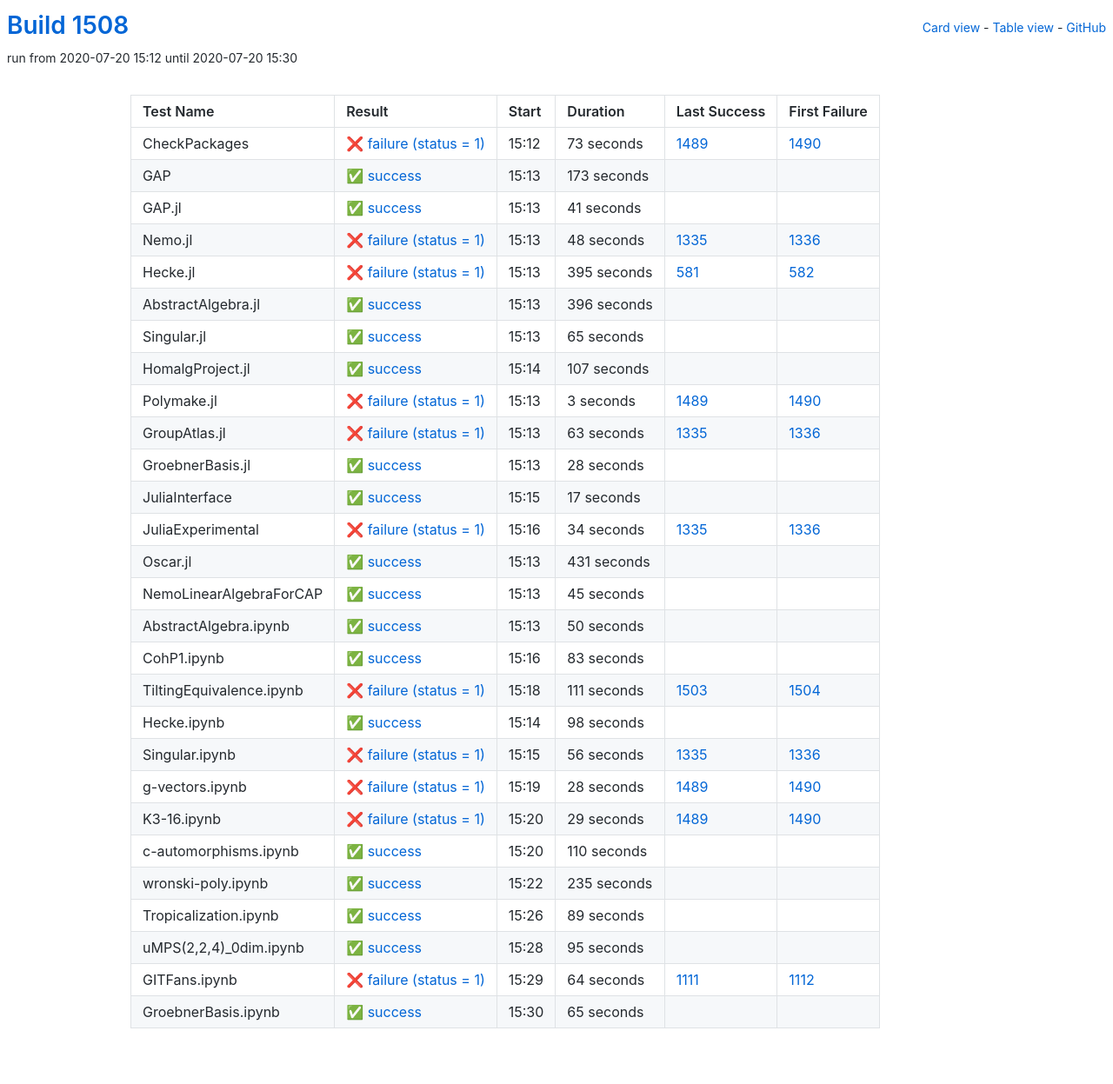
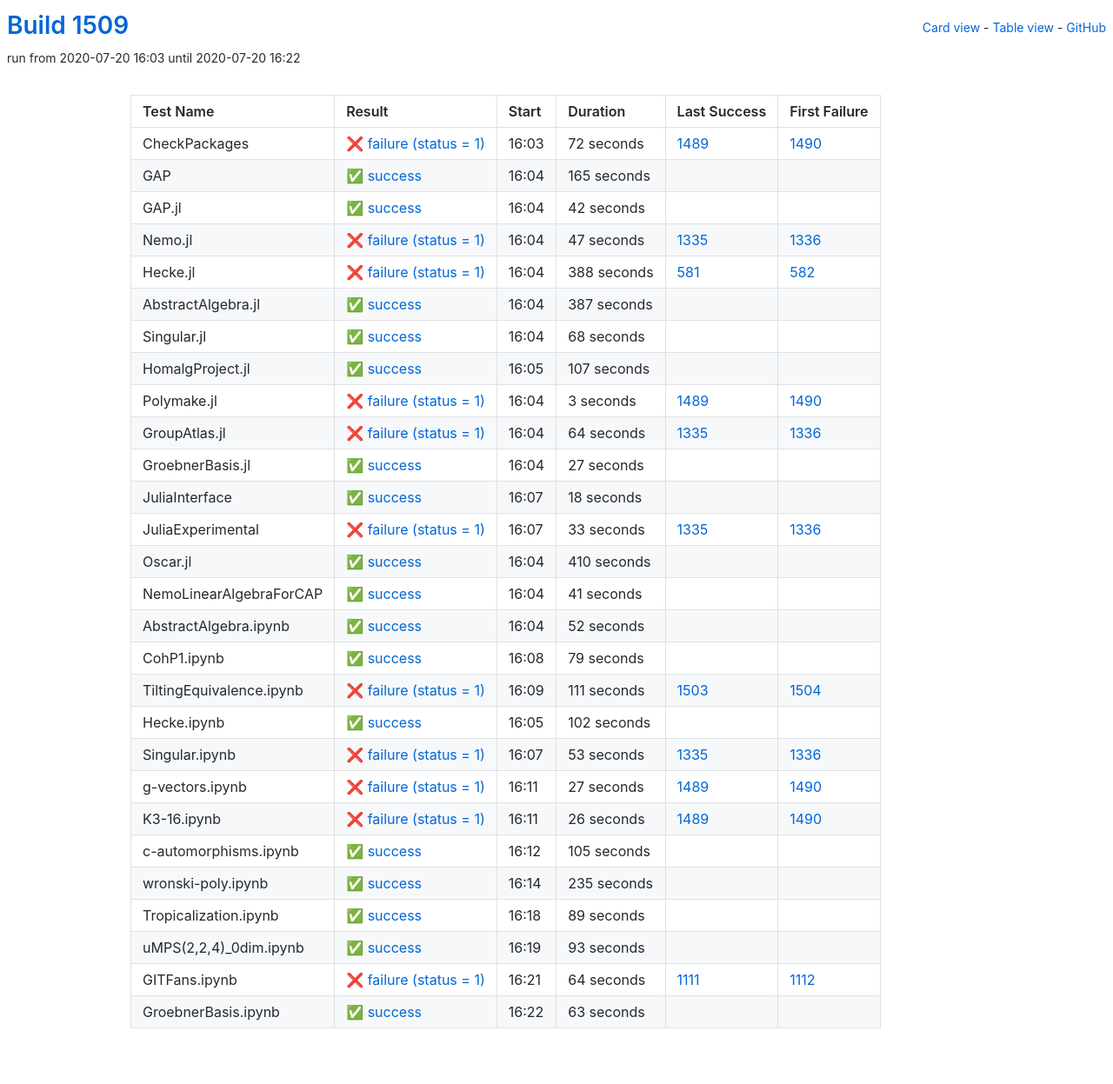
Before and after one commit to oscar-system/oscar-ci-status-1.4, a Jekyll site: the page built from table.html, in a window 1280 px wide. Shown: the whole page at 87% size. Built offline with Jekyll 4.4.1, drawn with Linux system fonts in a browser that asks for light colours.

Commit message:
Build #1509

```diff
--- a/_data/ci.yml
+++ b/_data/ci.yml
@@ -1,6 +1,6 @@
 ---
-build: 1508
-build_url: https://oscarci.mathematik.uni-kl.de/job/oscar-julia-1.4/1508/
+build: 1509
+build_url: https://oscarci.mathematik.uni-kl.de/job/oscar-julia-1.4/1509/
 job: oscar-julia-1.4
 organization: oscar-system
 repo: oscar-ci-status-1.4
@@ -8,92 +8,92 @@ repourl: https://github.com/oscar-system/oscar-ci-status-1.4
 tests:
 - name: CheckPackages
   id: checkpackages
-  log: https://oscarci.mathematik.uni-kl.de/job/oscar-julia-1.4/1508/artifact/logs/build-1508/CheckPackages.log
-  start: 2020-07-20 15:12
+  log: https://oscarci.mathematik.uni-kl.de/job/oscar-julia-1.4/1509/artifact/logs/build-1509/CheckPackages.log
+  start: 2020-07-20 16:03
   success: false
   exitcode: 1
   status: failure
-  duration: 73
+  duration: 72
   last_success: 1489
   last_success_url: https://oscarci.mathematik.uni-kl.de/job/oscar-julia-1.4/1489/
   first_failure: 1490
   first_failure_url: https://oscarci.mathematik.uni-kl.de/job/oscar-julia-1.4/1490/
 - name: GAP
   id: gap
-  log: https://oscarci.mathematik.uni-kl.de/job/oscar-julia-1.4/1508/artifact/logs/build-1508/GAP.log
-  start: 2020-07-20 15:13
+  log: https://oscarci.mathematik.uni-kl.de/job/oscar-julia-1.4/1509/artifact/logs/build-1509/GAP.log
+  start: 2020-07-20 16:04
   success: true
   exitcode: 0
   status: success
-  duration: 173
+  duration: 165
   last_success: false
   last_success_url:
   first_failure: false
   first_failure_url:
 - name: GAP.jl
   id: gap-jl
-  log: https://oscarci.mathematik.uni-kl.de/job/oscar-julia-1.4/1508/artifact/logs/build-1508/GAP.jl.log
-  start: 2020-07-20 15:13
+  log: https://oscarci.mathematik.uni-kl.de/job/oscar-julia-1.4/1509/artifact/logs/build-1509/GAP.jl.log
+  start: 2020-07-20 16:04
   success: true
   exitcode: 0
   status: success
-  duration: 41
+  duration: 42
   last_success: false
   last_success_url:
   first_failure: false
   first_failure_url:
 - name: Nemo.jl
   id: nemo-jl
-  log: https://oscarci.mathematik.uni-kl.de/job/oscar-julia-1.4/1508/artifact/logs/build-1508/Nemo.jl.log
-  start: 2020-07-20 15:13
+  log: https://oscarci.mathematik.uni-kl.de/job/oscar-julia-1.4/1509/artifact/logs/build-1509/Nemo.jl.log
+  start: 2020-07-20 16:04
   success: false
   exitcode: 1
   status: failure
-  duration: 48
+  duration: 47
   last_success: 1335
   last_success_url: https://oscarci.mathematik.uni-kl.de/job/oscar-julia-1.4/1335/
   first_failure: 1336
   first_failure_url: https://oscarci.mathematik.uni-kl.de/job/oscar-julia-1.4/1336/
 - name: Hecke.jl
   id: hecke-jl
-  log: https://oscarci.mathematik.uni-kl.de/job/oscar-julia-1.4/1508/artifact/logs/build-1508/Hecke.jl.log
-  start: 2020-07-20 15:13
+  log: https://oscarci.mathematik.uni-kl.de/job/oscar-julia-1.4/1509/artifact/logs/build-1509/Hecke.jl.log
+  start: 2020-07-20 16:04
   success: false
   exitcode: 1
   status: failure
-  duration: 395
+  duration: 388
   last_success: 581
   last_success_url: https://oscarci.mathematik.uni-kl.de/job/oscar-julia-1.4/581/
   first_failure: 582
   first_failure_url: https://oscarci.mathematik.uni-kl.de/job/oscar-julia-1.4/582/
 - name: AbstractAlgebra.jl
   id: abstractalgebra-jl
-  log: https://oscarci.mathematik.uni-kl.de/job/oscar-julia-1.4/1508/artifact/logs/build-1508/AbstractAlgebra.jl.log
-  start: 2020-07-20 15:13
+  log: https://oscarci.mathematik.uni-kl.de/job/oscar-julia-1.4/1509/artifact/logs/build-1509/AbstractAlgebra.jl.log
+  start: 2020-07-20 16:04
   success: true
   exitcode: 0
   status: success
-  duration: 396
+  duration: 387
   last_success: false
   last_success_url:
   first_failure: false
   first_failure_url:
 - name: Singular.jl
   id: singular-jl
-  log: https://oscarci.mathematik.uni-kl.de/job/oscar-julia-1.4/1508/artifact/logs/build-1508/Singular.jl.log
-  start: 2020-07-20 15:13
+  log: https://oscarci.mathematik.uni-kl.de/job/oscar-julia-1.4/1509/artifact/logs/build-1509/Singular.jl.log
+  start: 2020-07-20 16:04
   success: true
   exitcode: 0
   status: success
-  duration: 65
+  duration: 68
   last_success: false
   last_success_url:
   first_failure: false
   first_failure_url:
 - name: HomalgProject.jl
   id: homalgproject-jl
-  log: https://oscarci.mathematik.uni-kl.de/job/oscar-julia-1.4/1508/artifact/logs/build-1508/HomalgProject.jl.log
-  start: 2020-07-20 15:14
+  log: https://oscarci.mathematik.uni-kl.de/job/oscar-julia-1.4/1509/artifact/logs/build-1509/HomalgProject.jl.log
+  start: 2020-07-20 16:05
   success: true
   exitcode: 0
   status: success
@@ -104,8 +104,8 @@ tests:
   first_failure_url:
 - name: Polymake.jl
   id: polymake-jl
-  log: https://oscarci.mathematik.uni-kl.de/job/oscar-julia-1.4/1508/artifact/logs/build-1508/Polymake.jl.log
-  start: 2020-07-20 15:13
+  log: https://oscarci.mathematik.uni-kl.de/job/oscar-julia-1.4/1509/artifact/logs/build-1509/Polymake.jl.log
+  start: 2020-07-20 16:04
   success: false
   exitcode: 1
   status: failure
@@ -116,104 +116,104 @@ tests:
   first_failure_url: https://oscarci.mathematik.uni-kl.de/job/oscar-julia-1.4/1490/
 - name: GroupAtlas.jl
   id: groupatlas-jl
-  log: https://oscarci.mathematik.uni-kl.de/job/oscar-julia-1.4/1508/artifact/logs/build-1508/GroupAtlas.jl.log
-  start: 2020-07-20 15:13
+  log: https://oscarci.mathematik.uni-kl.de/job/oscar-julia-1.4/1509/artifact/logs/build-1509/GroupAtlas.jl.log
+  start: 2020-07-20 16:04
   success: false
   exitcode: 1
   status: failure
-  duration: 63
+  duration: 64
   last_success: 1335
   last_success_url: https://oscarci.mathematik.uni-kl.de/job/oscar-julia-1.4/1335/
   first_failure: 1336
   first_failure_url: https://oscarci.mathematik.uni-kl.de/job/oscar-julia-1.4/1336/
 - name: GroebnerBasis.jl
   id: groebnerbasis-jl
-  log: https://oscarci.mathematik.uni-kl.de/job/oscar-julia-1.4/1508/artifact/logs/build-1508/GroebnerBasis.jl.log
-  start: 2020-07-20 15:13
+  log: https://oscarci.mathematik.uni-kl.de/job/oscar-julia-1.4/1509/artifact/logs/build-1509/GroebnerBasis.jl.log
+  start: 2020-07-20 16:04
   success: true
   exitcode: 0
   status: success
-  duration: 28
+  duration: 27
   last_success: false
   last_success_url:
   first_failure: false
   first_failure_url:
 - name: JuliaInterface
   id: juliainterface
-  log: https://oscarci.mathematik.uni-kl.de/job/oscar-julia-1.4/1508/artifact/logs/build-1508/JuliaInterface.log
-  start: 2020-07-20 15:15
+  log: https://oscarci.mathematik.uni-kl.de/job/oscar-julia-1.4/1509/artifact/logs/build-1509/JuliaInterface.log
+  start: 2020-07-20 16:07
   success: true
   exitcode: 0
   status: success
-  duration: 17
+  duration: 18
   last_success: false
   last_success_url:
   first_failure: false
   first_failure_url:
 - name: JuliaExperimental
   id: juliaexperimental
-  log: https://oscarci.mathematik.uni-kl.de/job/oscar-julia-1.4/1508/artifact/logs/build-1508/JuliaExperimental.log
-  start: 2020-07-20 15:16
+  log: https://oscarci.mathematik.uni-kl.de/job/oscar-julia-1.4/1509/artifact/logs/build-1509/JuliaExperimental.log
+  start: 2020-07-20 16:07
   success: false
   exitcode: 1
   status: failure
-  duration: 34
+  duration: 33
   last_success: 1335
   last_success_url: https://oscarci.mathematik.uni-kl.de/job/oscar-julia-1.4/1335/
   first_failure: 1336
   first_failure_url: https://oscarci.mathematik.uni-kl.de/job/oscar-julia-1.4/1336/
 - name: Oscar.jl
   id: oscar-jl
-  log: https://oscarci.mathematik.uni-kl.de/job/oscar-julia-1.4/1508/artifact/logs/build-1508/Oscar.jl.log
-  start: 2020-07-20 15:13
+  log: https://oscarci.mathematik.uni-kl.de/job/oscar-julia-1.4/1509/artifact/logs/build-1509/Oscar.jl.log
+  start: 2020-07-20 16:04
   success: true
   exitcode: 0
   status: success
-  duration: 431
+  duration: 410
   last_success: false
   last_success_url:
   first_failure: false
   first_failure_url:
 - name: NemoLinearAlgebraForCAP
   id: nemolinearalgebraforcap
-  log: https://oscarci.mathematik.uni-kl.de/job/oscar-julia-1.4/1508/artifact/logs/build-1508/NemoLinearAlgebraForCAP.log
-  start: 2020-07-20 15:13
+  log: https://oscarci.mathematik.uni-kl.de/job/oscar-julia-1.4/1509/artifact/logs/build-1509/NemoLinearAlgebraForCAP.log
+  start: 2020-07-20 16:04
   success: true
   exitcode: 0
   status: success
-  duration: 45
+  duration: 41
   last_success: false
   last_success_url:
   first_failure: false
   first_failure_url:
 - name: AbstractAlgebra.ipynb
   id: abstractalgebra-ipynb
-  log: https://oscarci.mathematik.uni-kl.de/job/oscar-julia-1.4/1508/artifact/logs/build-1508/AbstractAlgebra.ipynb.log
-  start: 2020-07-20 15:13
+  log: https://oscarci.mathematik.uni-kl.de/job/oscar-julia-1.4/1509/artifact/logs/build-1509/AbstractAlgebra.ipynb.log
+  start: 2020-07-20 16:04
   success: true
   exitcode: 0
   status: success
-  duration: 50
+  duration: 52
   last_success: false
   last_success_url:
   first_failure: false
   first_failure_url:
 - name: CohP1.ipynb
   id: cohp1-ipynb
-  log: https://oscarci.mathematik.uni-kl.de/job/oscar-julia-1.4/1508/artifact/logs/build-1508/CohP1.ipynb.log
-  start: 2020-07-20 15:16
+  log: https://oscarci.mathematik.uni-kl.de/job/oscar-julia-1.4/1509/artifact/logs/build-1509/CohP1.ipynb.log
+  start: 2020-07-20 16:08
   success: true
   exitcode: 0
   status: success
-  duration: 83
+  duration: 79
   last_success: false
   last_success_url:
   first_failure: false
   first_failure_url:
 - name: TiltingEquivalence.ipynb
   id: tiltingequivalence-ipynb
-  log: https://oscarci.mathematik.uni-kl.de/job/oscar-julia-1.4/1508/artifact/logs/build-1508/TiltingEquivalence.ipynb.log
-  start: 2020-07-20 15:18
+  log: https://oscarci.mathematik.uni-kl.de/job/oscar-julia-1.4/1509/artifact/logs/build-1509/TiltingEquivalence.ipynb.log
+  start: 2020-07-20 16:09
   success: false
   exitcode: 1
   status: failure
@@ -224,68 +224,68 @@ tests:
   first_failure_url: https://oscarci.mathematik.uni-kl.de/job/oscar-julia-1.4/1504/
 - name: Hecke.ipynb
   id: hecke-ipynb
-  log: https://oscarci.mathematik.uni-kl.de/job/oscar-julia-1.4/1508/artifact/logs/build-1508/Hecke.ipynb.log
-  start: 2020-07-20 15:14
+  log: https://oscarci.mathematik.uni-kl.de/job/oscar-julia-1.4/1509/artifact/logs/build-1509/Hecke.ipynb.log
+  start: 2020-07-20 16:05
   success: true
   exitcode: 0
   status: success
-  duration: 98
+  duration: 102
   last_success: false
   last_success_url:
   first_failure: false
   first_failure_url:
 - name: Singular.ipynb
   id: singular-ipynb
-  log: https://oscarci.mathematik.uni-kl.de/job/oscar-julia-1.4/1508/artifact/logs/build-1508/Singular.ipynb.log
-  start: 2020-07-20 15:15
+  log: https://oscarci.mathematik.uni-kl.de/job/oscar-julia-1.4/1509/artifact/logs/build-1509/Singular.ipynb.log
+  start: 2020-07-20 16:07
   success: false
   exitcode: 1
   status: failure
-  duration: 56
+  duration: 53
   last_success: 1335
   last_success_url: https://oscarci.mathematik.uni-kl.de/job/oscar-julia-1.4/1335/
   first_failure: 1336
   first_failure_url: https://oscarci.mathematik.uni-kl.de/job/oscar-julia-1.4/1336/
 - name: g-vectors.ipynb
   id: g-vectors-ipynb
-  log: https://oscarci.mathematik.uni-kl.de/job/oscar-julia-1.4/1508/artifact/logs/build-1508/g-vectors.ipynb.log
-  start: 2020-07-20 15:19
+  log: https://oscarci.mathematik.uni-kl.de/job/oscar-julia-1.4/1509/artifact/logs/build-1509/g-vectors.ipynb.log
+  start: 2020-07-20 16:11
   success: false
   exitcode: 1
   status: failure
-  duration: 28
+  duration: 27
   last_success: 1489
   last_success_url: https://oscarci.mathematik.uni-kl.de/job/oscar-julia-1.4/1489/
   first_failure: 1490
   first_failure_url: https://oscarci.mathematik.uni-kl.de/job/oscar-julia-1.4/1490/
 - name: K3-16.ipynb
   id: k3-16-ipynb
-  log: https://oscarci.mathematik.uni-kl.de/job/oscar-julia-1.4/1508/artifact/logs/build-1508/K3-16.ipynb.log
-  start: 2020-07-20 15:20
+  log: https://oscarci.mathematik.uni-kl.de/job/oscar-julia-1.4/1509/artifact/logs/build-1509/K3-16.ipynb.log
+  start: 2020-07-20 16:11
   success: false
   exitcode: 1
   status: failure
-  duration: 29
+  duration: 26
   last_success: 1489
   last_success_url: https://oscarci.mathematik.uni-kl.de/job/oscar-julia-1.4/1489/
   first_failure: 1490
   first_failure_url: https://oscarci.mathematik.uni-kl.de/job/oscar-julia-1.4/1490/
 - name: c-automorphisms.ipynb
   id: c-automorphisms-ipynb
-  log: https://oscarci.mathematik.uni-kl.de/job/oscar-julia-1.4/1508/artifact/logs/build-1508/c-automorphisms.ipynb.log
-  start: 2020-07-20 15:20
+  log: https://oscarci.mathematik.uni-kl.de/job/oscar-julia-1.4/1509/artifact/logs/build-1509/c-automorphisms.ipynb.log
+  start: 2020-07-20 16:12
   success: true
   exitcode: 0
   status: success
-  duration: 110
+  duration: 105
   last_success: false
   last_success_url:
   first_failure: false
   first_failure_url:
 - name: wronski-poly.ipynb
   id: wronski-poly-ipynb
-  log: https://oscarci.mathematik.uni-kl.de/job/oscar-julia-1.4/1508/artifact/logs/build-1508/wronski-poly.ipynb.log
-  start: 2020-07-20 15:22
+  log: https://oscarci.mathematik.uni-kl.de/job/oscar-julia-1.4/1509/artifact/logs/build-1509/wronski-poly.ipynb.log
+  start: 2020-07-20 16:14
   success: true
   exitcode: 0
   status: success
@@ -296,8 +296,8 @@ tests:
   first_failure_url:
 - name: Tropicalization.ipynb
   id: tropicalization-ipynb
-  log: https://oscarci.mathematik.uni-kl.de/job/oscar-julia-1.4/1508/artifact/logs/build-1508/Tropicalization.ipynb.log
-  start: 2020-07-20 15:26
+  log: https://oscarci.mathematik.uni-kl.de/job/oscar-julia-1.4/1509/artifact/logs/build-1509/Tropicalization.ipynb.log
+  start: 2020-07-20 16:18
   success: true
   exitcode: 0
   status: success
@@ -308,20 +308,20 @@ tests:
   first_failure_url:
 - name: uMPS(2,2,4)_0dim.ipynb
   id: umps-2-2-4-0dim-ipynb
-  log: https://oscarci.mathematik.uni-kl.de/job/oscar-julia-1.4/1508/artifact/logs/build-1508/uMPS-2-2-4-_0dim.ipynb.log
-  start: 2020-07-20 15:28
+  log: https://oscarci.mathematik.uni-kl.de/job/oscar-julia-1.4/1509/artifact/logs/build-1509/uMPS-2-2-4-_0dim.ipynb.log
+  start: 2020-07-20 16:19
   success: true
   exitcode: 0
   status: success
-  duration: 95
+  duration: 93
   last_success: false
   last_success_url:
   first_failure: false
   first_failure_url:
 - name: GITFans.ipynb
   id: gitfans-ipynb
-  log: https://oscarci.mathematik.uni-kl.de/job/oscar-julia-1.4/1508/artifact/logs/build-1508/GITFans.ipynb.log
-  start: 2020-07-20 15:29
+  log: https://oscarci.mathematik.uni-kl.de/job/oscar-julia-1.4/1509/artifact/logs/build-1509/GITFans.ipynb.log
+  start: 2020-07-20 16:21
   success: false
   exitcode: 1
   status: failure
@@ -332,12 +332,12 @@ tests:
   first_failure_url: https://oscarci.mathematik.uni-kl.de/job/oscar-julia-1.4/1112/
 - name: GroebnerBasis.ipynb
   id: groebnerbasis-ipynb
-  log: https://oscarci.mathematik.uni-kl.de/job/oscar-julia-1.4/1508/artifact/logs/build-1508/GroebnerBasis.ipynb.log
-  start: 2020-07-20 15:30
+  log: https://oscarci.mathematik.uni-kl.de/job/oscar-julia-1.4/1509/artifact/logs/build-1509/GroebnerBasis.ipynb.log
+  start: 2020-07-20 16:22
   success: true
   exitcode: 0
   status: success
-  duration: 65
+  duration: 63
   last_success: false
   last_success_url:
   first_failure: false
```
Also changed, not shown: README.md.
